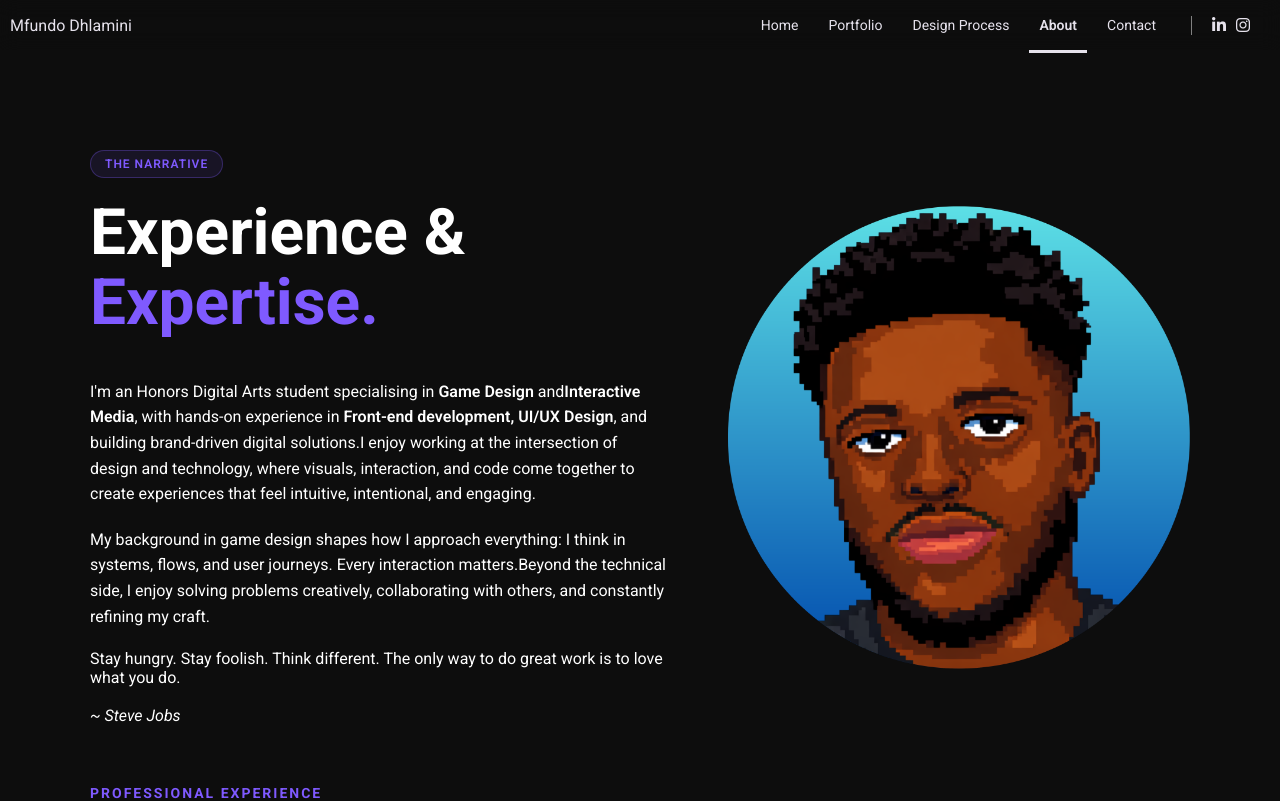
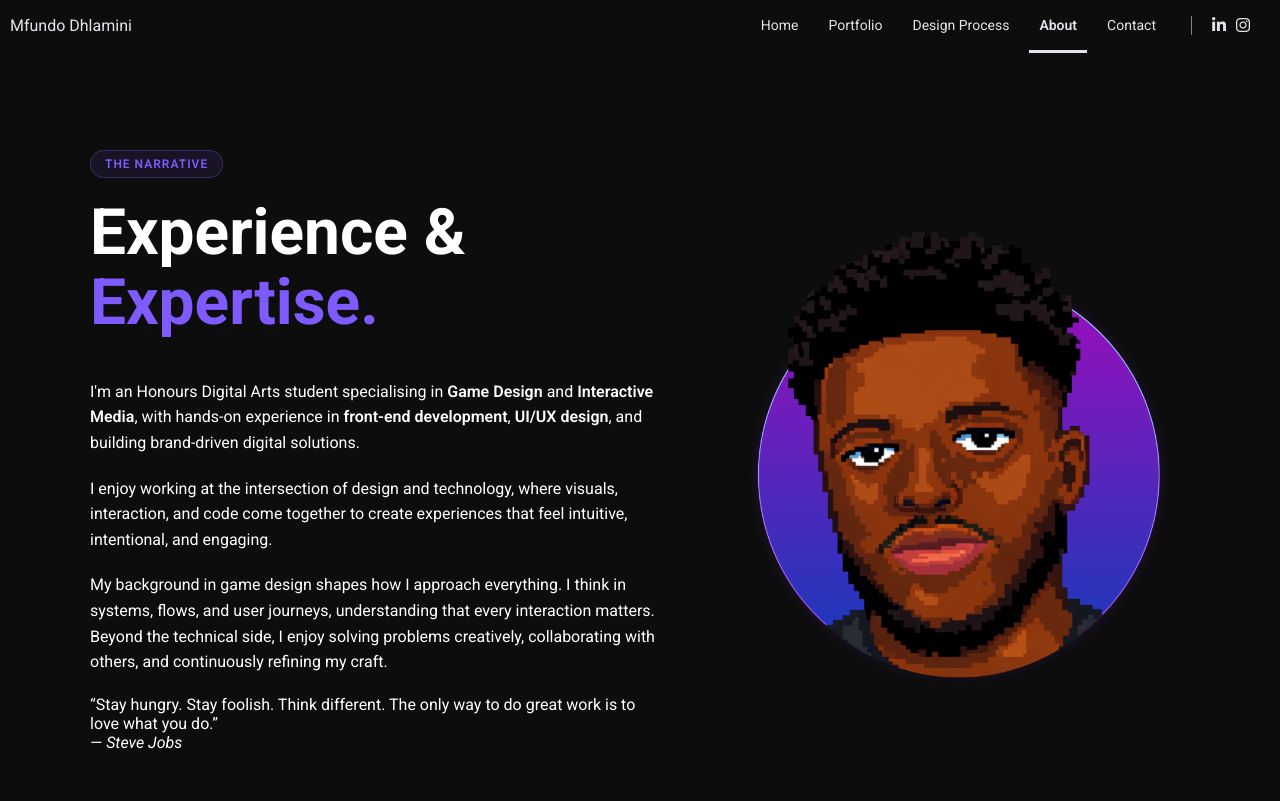
Before and after one commit to M7UNDO/Mfundo-Studio, a React (Vite) app: page /about in a window 1280 px wide. Shown: the top 801 px of the page. Built offline with nearby package versions, Linux system fonts and the light colour scheme.

Commit message:
Cleaning up About Page

```diff
--- a/src/pages/About.jsx
+++ b/src/pages/About.jsx
@@ -38,24 +38,26 @@ export default function About() {
 
             <div className="bio-text">
               <p>
-                I'm an Honors Digital Arts student specialising in <strong>Game Design</strong> and{""}
-                 <strong>Interactive Media</strong>, with hands-on experience in {""}
-                <strong>Front-end development, UI/UX Design</strong>, and building brand-driven digital solutions.I
-                enjoy working at the intersection of design and technology, where visuals, interaction, and code come
+                I'm an Honours Digital Arts student specialising in <strong>Game Design</strong> and{" "}
+                <strong>Interactive Media</strong>, with hands-on experience in <strong>front-end development</strong>,{" "}
+                <strong>UI/UX design</strong>, and building brand-driven digital solutions.
+              </p>
+
+              <p>
+                I enjoy working at the intersection of design and technology, where visuals, interaction, and code come
                 together to create experiences that feel intuitive, intentional, and engaging.
               </p>
 
               <p>
-                My background in game design shapes how I approach everything: I think in systems, flows, and user
-                journeys. Every interaction matters.Beyond the technical side, I enjoy solving problems creatively,
-                collaborating with others, and constantly refining my craft.
+                My background in game design shapes how I approach everything. I think in systems, flows, and user
+                journeys, understanding that every interaction matters. Beyond the technical side, I enjoy solving
+                problems creatively, collaborating with others, and continuously refining my craft.
               </p>
 
               <blockquote>
-                Stay hungry. Stay foolish. Think different. The only way to do great work is to love what you do.
+                “Stay hungry. Stay foolish. Think different. The only way to do great work is to love what you do.”
                 <br />
-                <br />
-                <cite>~ Steve Jobs</cite>
+                <cite>— Steve Jobs</cite>
               </blockquote>
             </div>
           </div>
--- a/src/styles/About.css
+++ b/src/styles/About.css
@@ -25,6 +25,7 @@
   height: 100%;
   display: block;
   object-fit: cover;
+
 }
 
 .about-badge {
```
Also changed, not shown: src/assets/profile/M7UNDO_Pfp.png.
